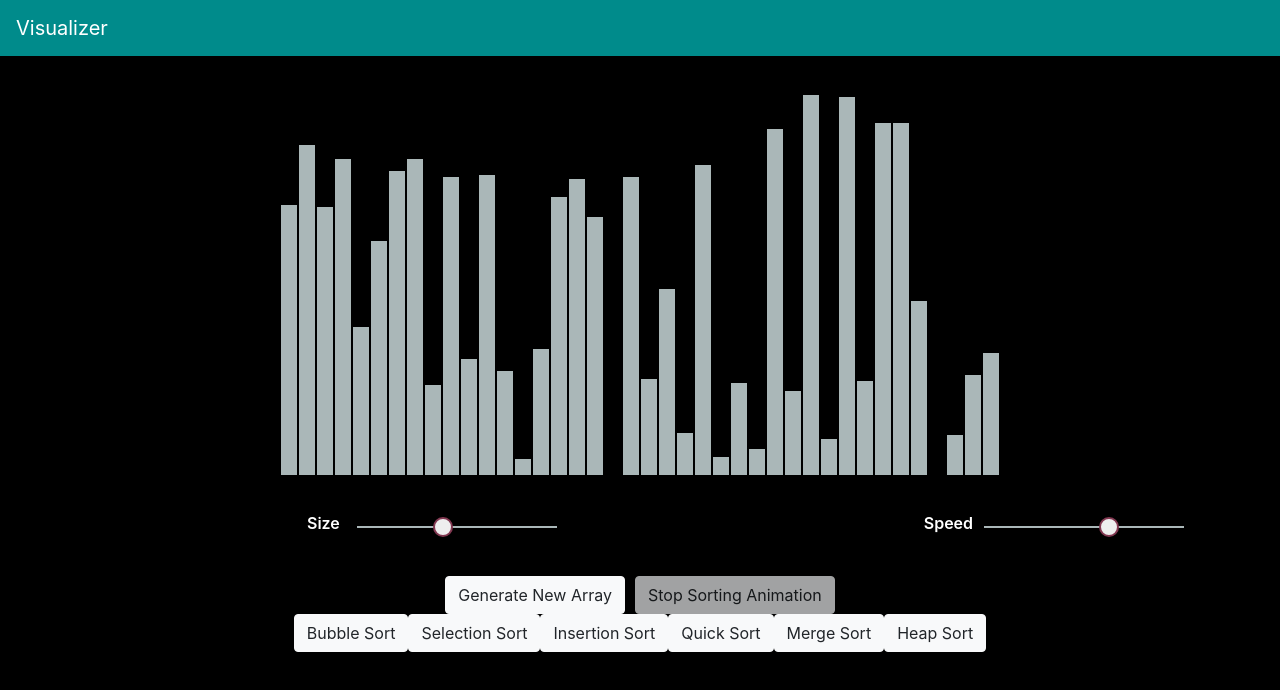
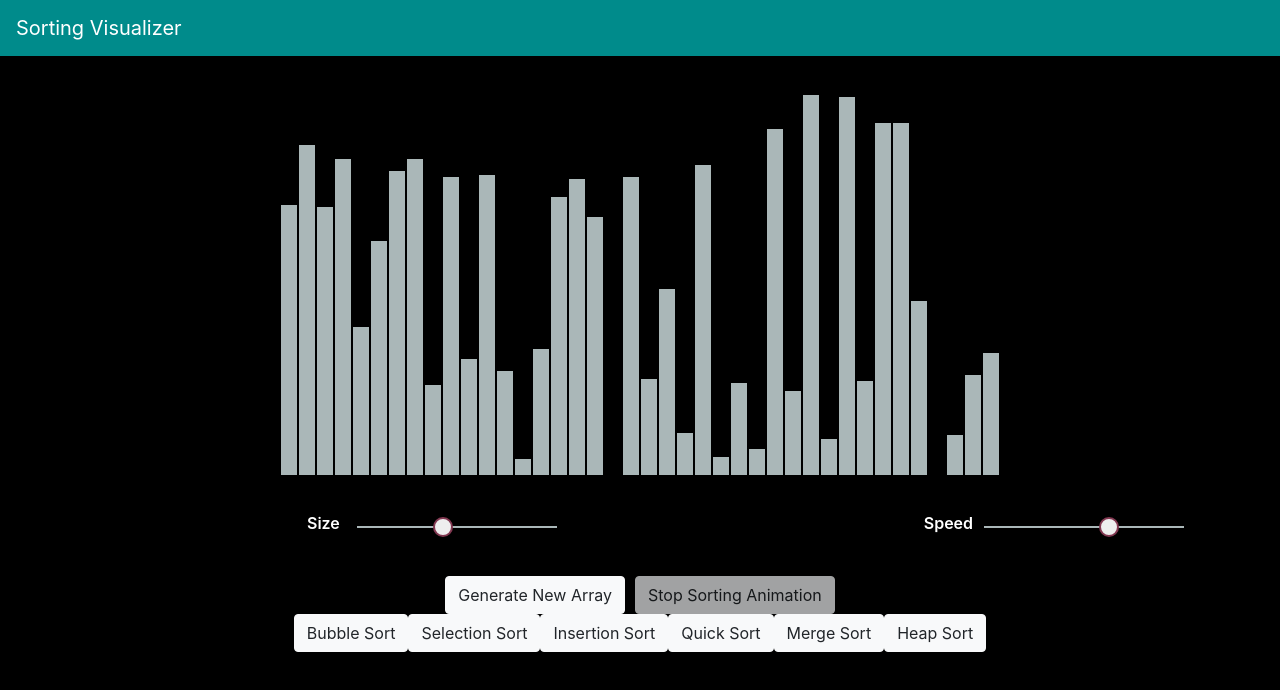
Before and after one commit to GeetanjaliKarma/sorting-visualizer, a plain HTML site: page index.html in a window 1280 px wide. Drawn offline with nearby package versions, Linux system fonts and the light colour scheme.

```diff
--- a/index.html
+++ b/index.html
@@ -18,7 +18,7 @@
 
 <body>
     <nav class="navbar dark-background">
-        <a class="navbar-brand text-color" href="#">Visualizer</a>
+        <a class="navbar-brand text-color" href="#">Sorting Visualizer</a>
     </nav>
 
     <div id="sorting" class="flex-container">
```
